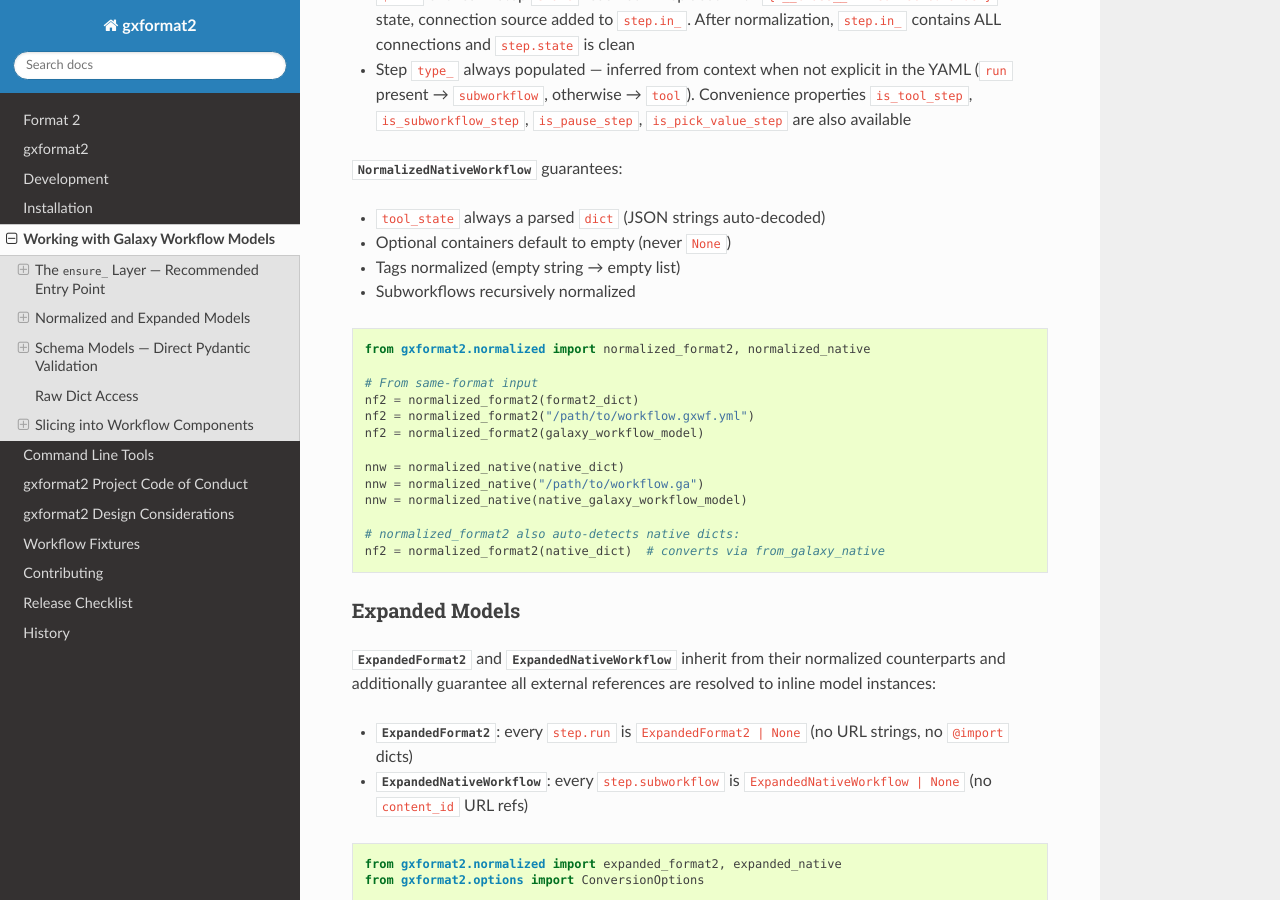
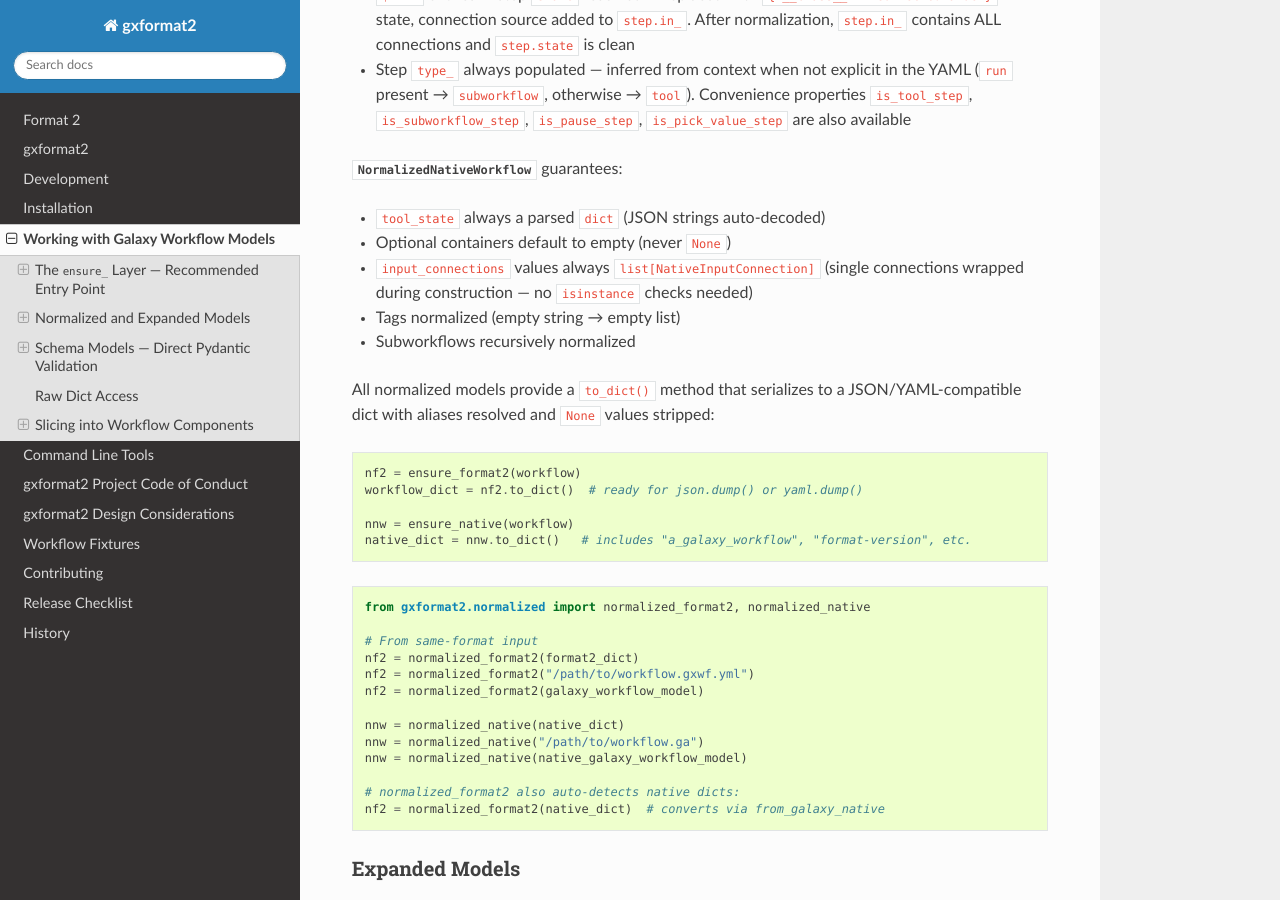
Before and after one commit to galaxyproject/gxformat2, a Sphinx documentation site: the page built from docs/usage.md, in a window 1280 px wide and 900 px high, scrolled down 5249 px. Built offline with Sphinx 7.4.7 and the Read the Docs theme 3.1.0, drawn with Linux system fonts in a browser that asks for light colours.

Commit message:
Document to_dict() and input_connections normalization in usage guide
Co-Authored-By: Claude Opus 4.6 (1M context) <noreply@anthropic.com>

````diff
--- a/docs/usage.md
+++ b/docs/usage.md
@@ -287,8 +287,23 @@ input — {py:func}`~gxformat2.to_format2.to_format2` expects native input,
 {py:class}`~gxformat2.normalized.NormalizedNativeWorkflow` guarantees:
 - `tool_state` always a parsed `dict` (JSON strings auto-decoded)
 - Optional containers default to empty (never `None`)
+- `input_connections` values always `list[NativeInputConnection]`
+  (single connections wrapped during construction — no `isinstance`
+  checks needed)
 - Tags normalized (empty string → empty list)
 - Subworkflows recursively normalized
+
+All normalized models provide a `to_dict()` method that serializes to
+a JSON/YAML-compatible dict with aliases resolved and `None` values
+stripped:
+
+```python
+nf2 = ensure_format2(workflow)
+workflow_dict = nf2.to_dict()  # ready for json.dump() or yaml.dump()
+
+nnw = ensure_native(workflow)
+native_dict = nnw.to_dict()   # includes "a_galaxy_workflow", "format-version", etc.
+```
 
 ```python
 from gxformat2.normalized import normalized_format2, normalized_native
````
